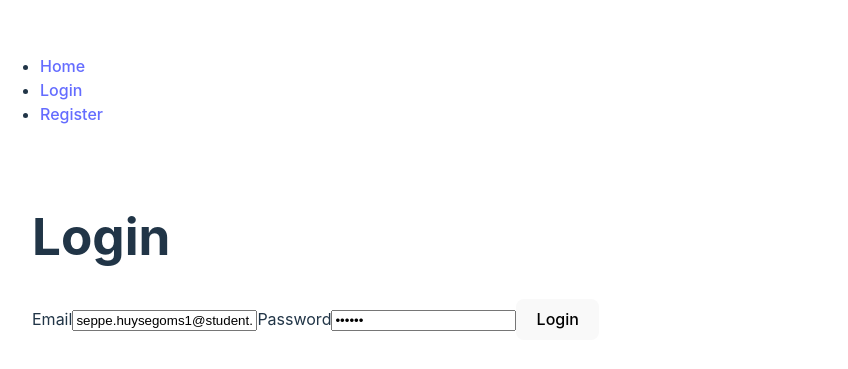
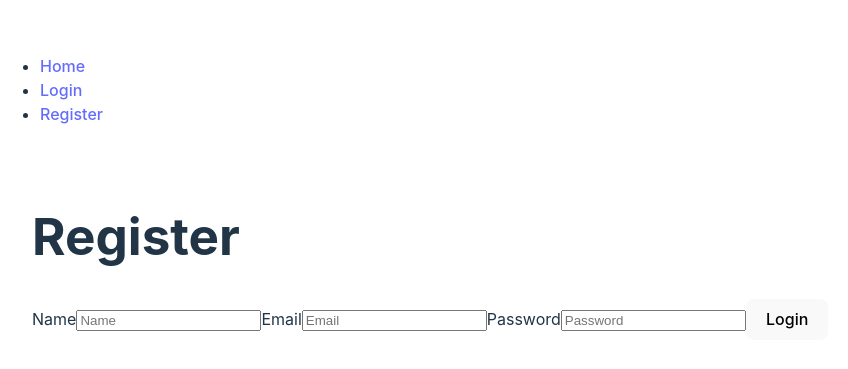
Before and after one commit to SeppeHuysegoms/integration4, a React (Vite) app in the folder client/: page /register in a window 1280 px wide. Shown: the part 195-564 px from the top of the page, without its empty margins (0-848 px from the left). Built offline with nearby package versions, Linux system fonts and the light colour scheme; no server answers.

Commit message:
register

```diff
--- a/client/src/entries.js
+++ b/client/src/entries.js
@@ -1,2 +1,20 @@
 import localforage from "localforage";
 import { graphQLRequest } from "./utils/graphql.js";
+
+export async function register(name, email, password) {
+  console.log("registering", email, password, name);
+  const result = await graphQLRequest(
+    `mutation MyMutation {
+  register(
+    email: "${email}", password: "${password}" username: "${name}") {
+     jwt
+      user {
+        id
+      }
+  }
+}`
+  );
+
+  console.log("authenticate result", result);
+  return result.data.register;
+}
--- a/client/src/routes/Register.jsx
+++ b/client/src/routes/Register.jsx
@@ -1,30 +1,38 @@
 import { Form, redirect } from "react-router-dom";
-import { authenticate } from "../auth";
+import { register } from "../entries";
 
 export async function action({ request, params }) {
   const formData = await request.formData();
-  const { email, password } = Object.fromEntries(formData);
-
-  const { jwt, user } = await authenticate(email, password);
-
+  const { name,email, password } = Object.fromEntries(formData);
+console.log(email, password,name)
+  const { jwt, user } = await register(name, email, password);
+console.log(jwt, user)
   localStorage.setItem("jwt", jwt);
   localStorage.setItem("user", JSON.stringify(user));
-
   return redirect("/");
 }
 
 const Login = () => {
   return (
     <div style={{ padding: "2rem" }}>
-      <h1>Login</h1>
+      <h1>Register</h1>
       <Form method="post" id="contact-form">
+        <label className="flexColumn">
+
+          <span>Name</span>
+          <input
+            type="text"
+            name="name"
+            placeholder="Name"
+          />
+        </label>
+
         <label className="flexColumn">
           <span>Email</span>
           <input
             type="email"
             name="email"
             placeholder="Email"
-            defaultValue="seppe.huysegoms1@student.howest.be"
           />
         </label>
 
@@ -34,7 +42,6 @@ const Login = () => {
             type="password"
             name="password"
             placeholder="Password"
-            defaultValue="123456"
           />
         </label>
 
```
